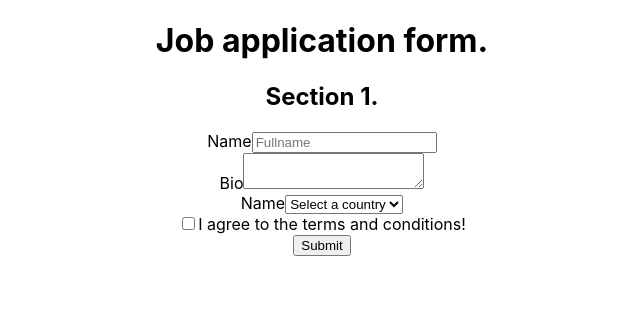
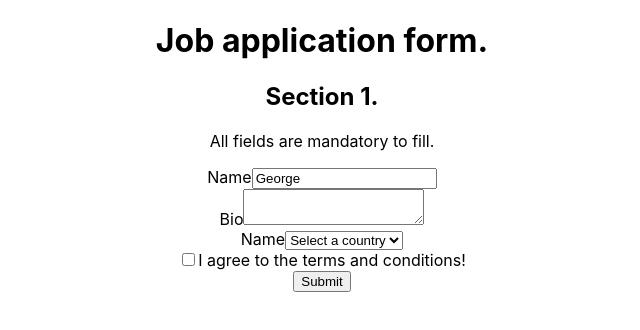
Before and after one commit to NjukiG/testing-practice, a React (Create React App) app: page / in a window 1280 px wide. Shown: the top 330 px of the page, without its empty margins (318-958 px from the left). Built offline with nearby package versions, Linux system fonts and the light colour scheme.

Commit message:
Practicing more query methods for testing

```diff
--- a/src/components/application/Application.jsx
+++ b/src/components/application/Application.jsx
@@ -5,10 +5,17 @@ const Application = () => {
     <>
       <h1>Job application form.</h1>
       <h2>Section 1.</h2>
+      <p>All fields are mandatory to fill.</p>
       <form>
         <div>
           <label htmlFor="name">Name</label>
-          <input type="text" id="name" placeholder="Fullname" />
+          <input
+            type="text"
+            id="name"
+            placeholder="Fullname"
+            value="George"
+            onChange={() => {}}
+          />
         </div>
         <div>
           <label htmlFor="bio">Bio</label>
```
Also changed, not shown: 1 other file (tests, documents, lock files or other folders).
